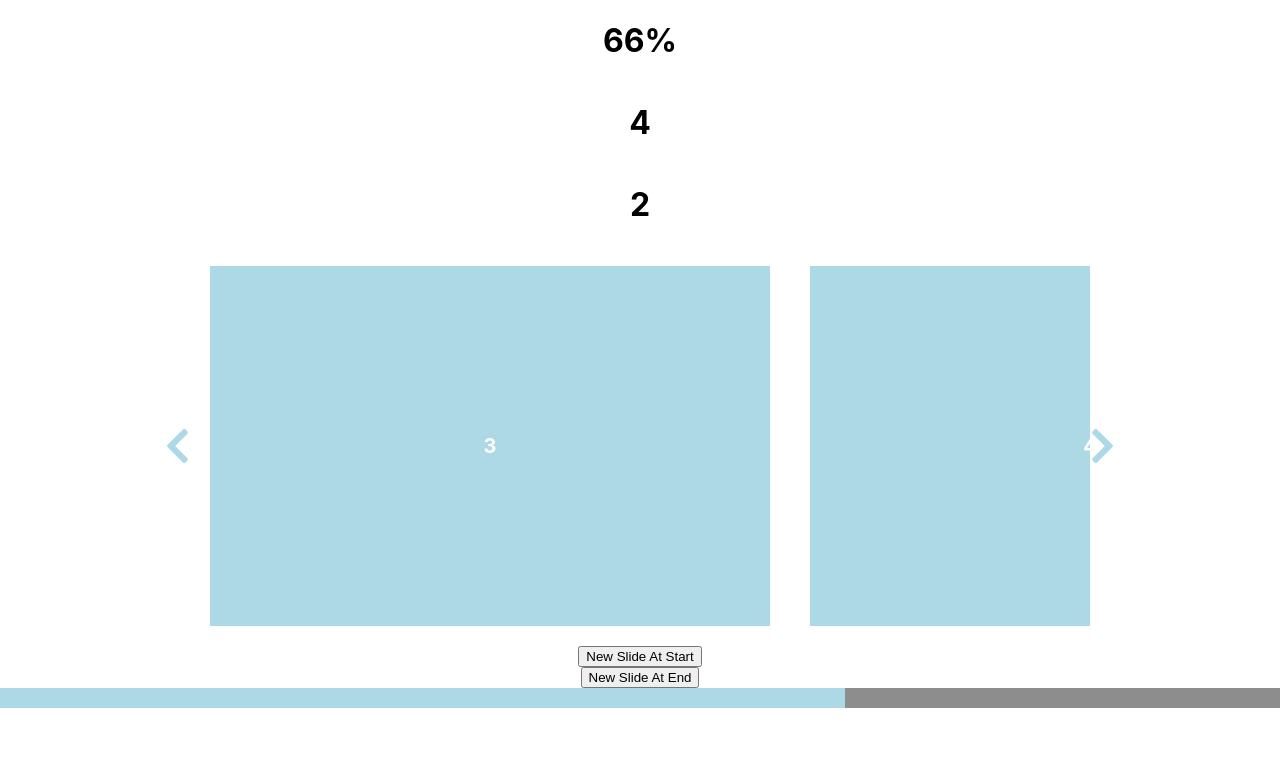
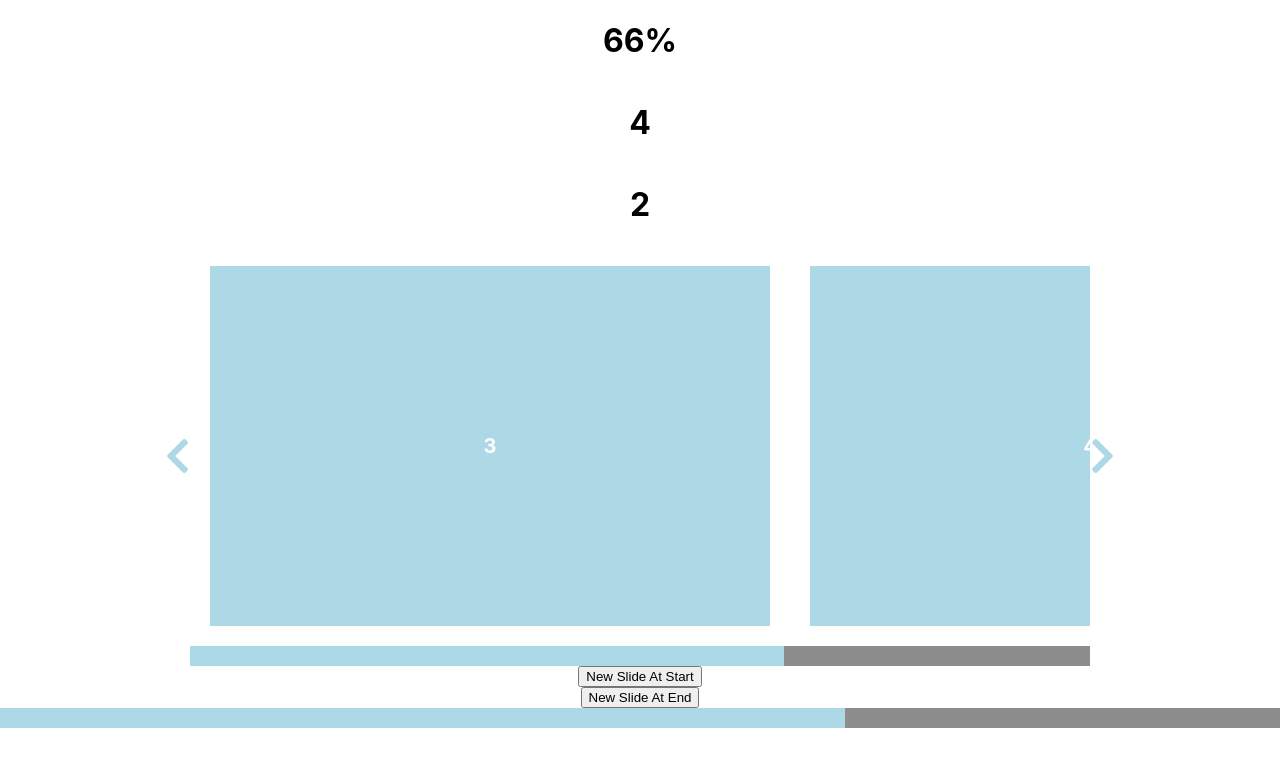
Before and after one commit to SurokDima/pet-react-slider, a React (Create React App) app: page / in a window 1280 px wide. Shown: the top 766 px of the page. Built offline with nearby package versions, Linux system fonts and the light colour scheme.

Commit message:
Test new features

```diff
--- a/src/App.tsx
+++ b/src/App.tsx
@@ -36,7 +36,8 @@ function App() {
         <Carousel
           progressState={{progress, setProgress}}
           groupsState={{setCurrentGroup: setGroup, setGroupsLength}}
-          progressBarCustom={true}
+          progressBarCustom={false}
+          dotsCustom={true}
         >
           {slides.map(slide => (
             <div className={classes.slide} key={slide.id}>
```
